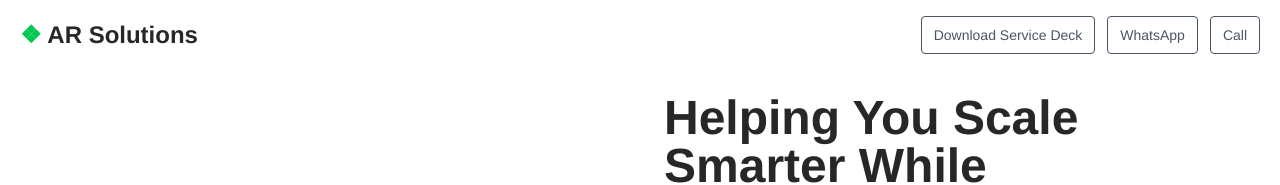
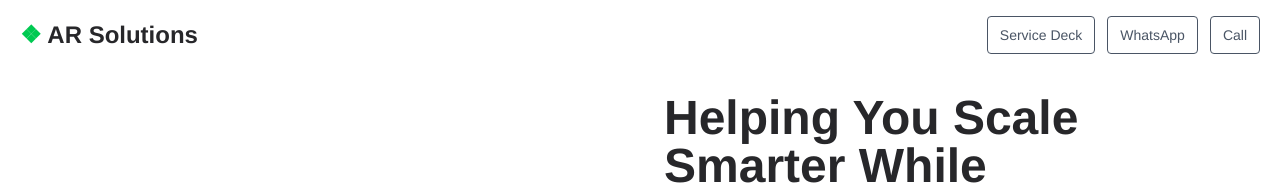
Before and after one commit to afterresultsolutions/Paras-Bhatia, a Nuxt app: page / in a window 1280 px wide. Shown: the top 185 px of the page. Built offline with nearby package versions, Linux system fonts and the light colour scheme.

Commit message:
Update Navbar.vue

```diff
--- a/components/Navbar.vue
+++ b/components/Navbar.vue
@@ -1,7 +1,7 @@
 <script setup>
 const menuitems = [
   {
-    title: "Download Service Deck",
+    title: "Service Deck",
     url: "https://cdn2.f-cdn.com/files/download/257089198/afterresult.pdf",
   },
   {
```
